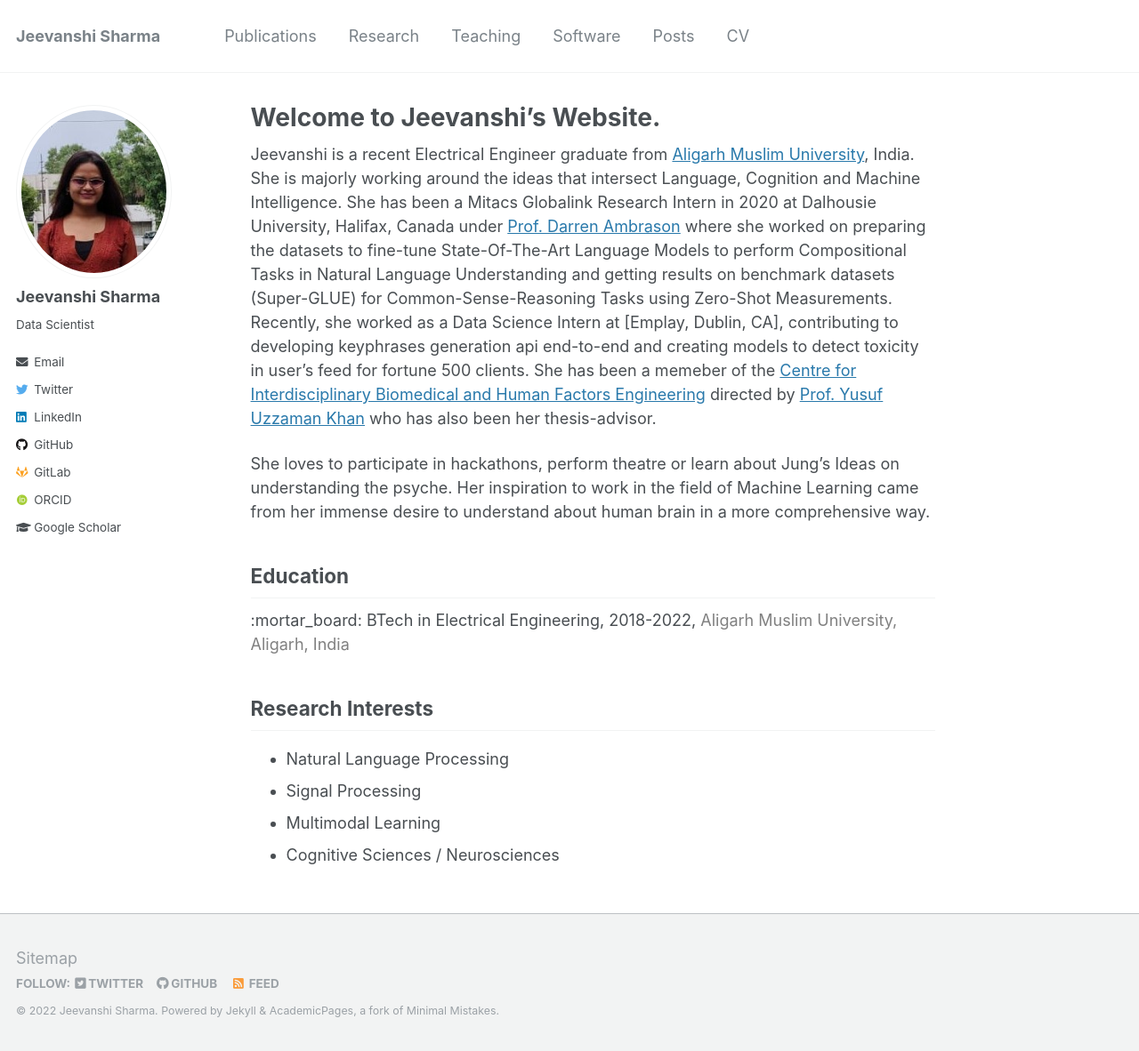
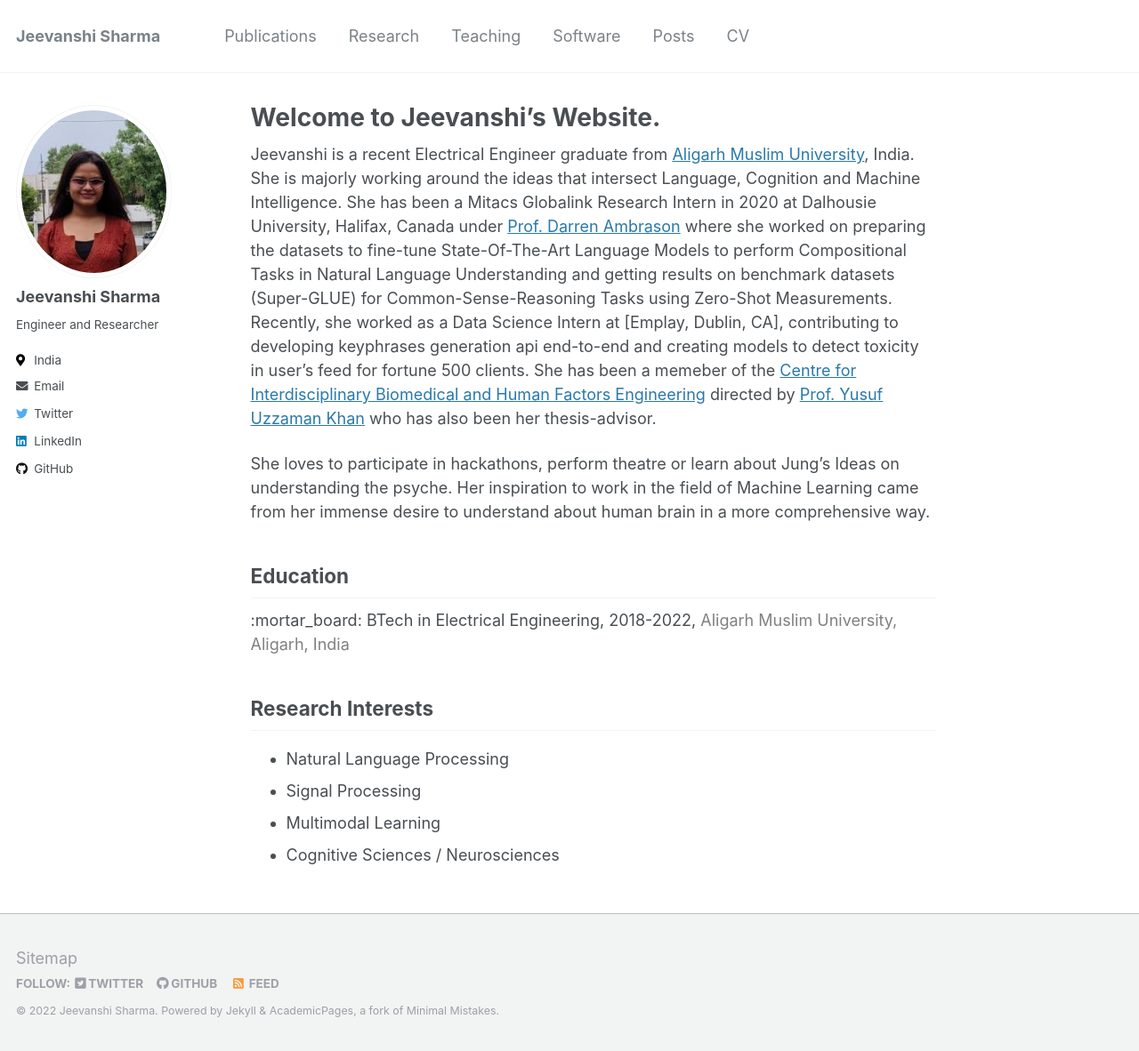
Before and after one commit to Femme-js/Femme-js.github.io, a Jekyll site: the page built from _pages/about.md, in a window 1280 px wide and 1182 px high. Shown: the whole window at 89% size. Built offline with Jekyll 4.4.1, drawn with Linux system fonts in a browser that asks for light colours; some web fonts are replaced.

Commit message:
Update _config.yml

```diff
--- a/_config.yml
+++ b/_config.yml
@@ -84,13 +84,13 @@ analytics:
 author:
   name             : "Jeevanshi Sharma"
   avatar           : "profile1.jpeg"
-  bio              : "Data Scientist"
-  location         :
+  bio              : "Engineer and Researcher"
+  location         : "India"
   employer         :
   pubmed           :
-  orcid            : "http://orcid.org/0000-0001-9259-3883"
-  googlescholar    : "https://scholar.google.com/citations?user=fiaPSmgAAAAJ"
-  email            : "rob.williams@wustl.edu"
+  orcid            :
+  googlescholar    :
+  email            : "sharma.jivanshi@gmail.com"
   researchgate     :  # example: "https://www.researchgate.net/profile/yourprofile"
   uri              :
   bitbucket        :
@@ -100,13 +100,13 @@ author:
   facebook         :
   foursquare       :
   github           : "Femme-js"
-  gitlab           : "Femme-js"
+  gitlab           :
   google_plus      :
   keybase          :
   instagram        :
   impactstory      : #"https://profiles.impactstory.org/u/xxxx-xxxx-xxxx-xxxx"
   lastfm           :
-  linkedin         : "jayrobwilliams"
+  linkedin         : "femme-js"
   pinterest        :
   soundcloud       :
   stackoverflow    : #"https://stackoverflow.com/users/10912314/jayrobwilliams"
@@ -256,7 +256,7 @@ sass:
 permalink: /:categories/:title/
 # paginate: 5 # amount of posts to show
 # paginate_path: /page:num/
-timezone: America/Chicago # http://en.wikipedia.org/wiki/List_of_tz_database_time_zones
+timezone: India/Kolkata # http://en.wikipedia.org/wiki/List_of_tz_database_time_zones
 
 
 # Plugins
```
